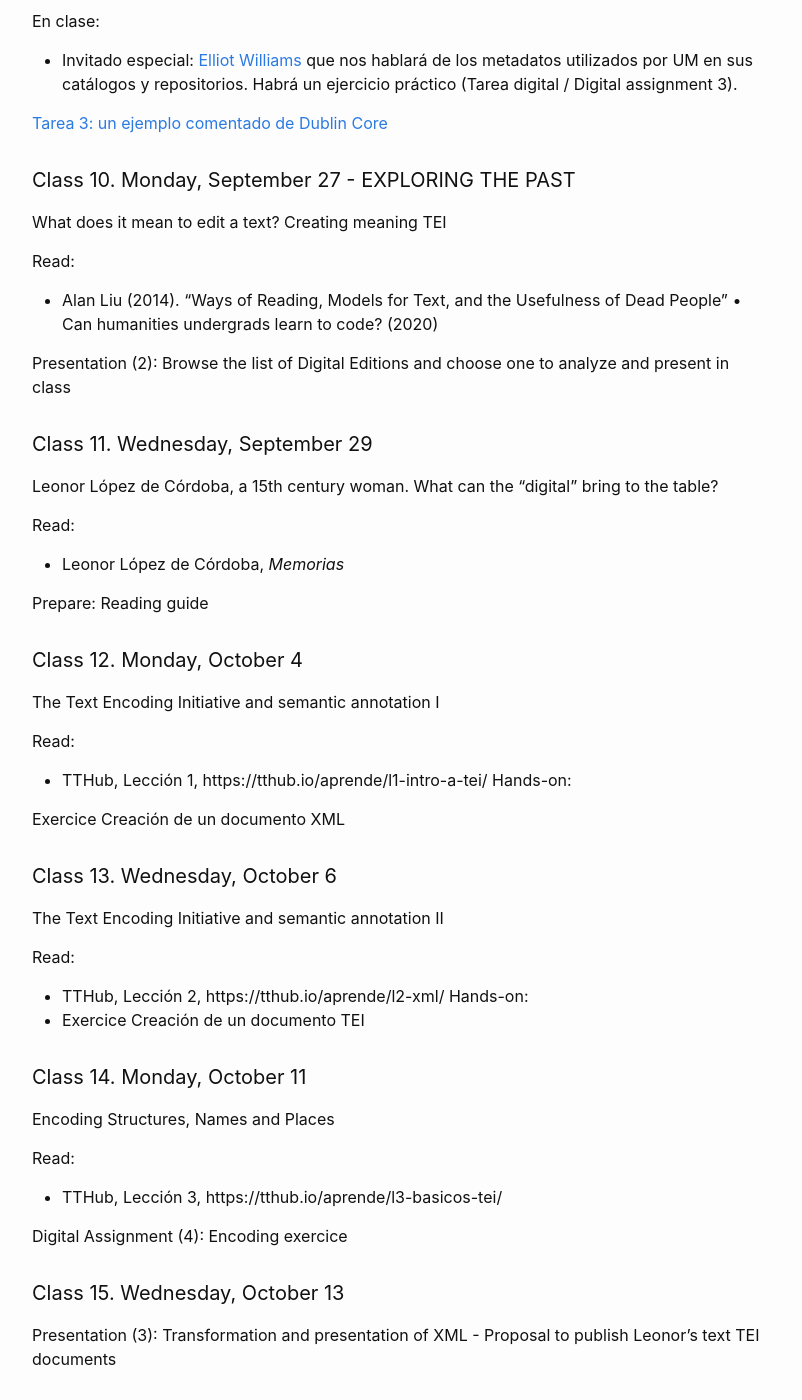
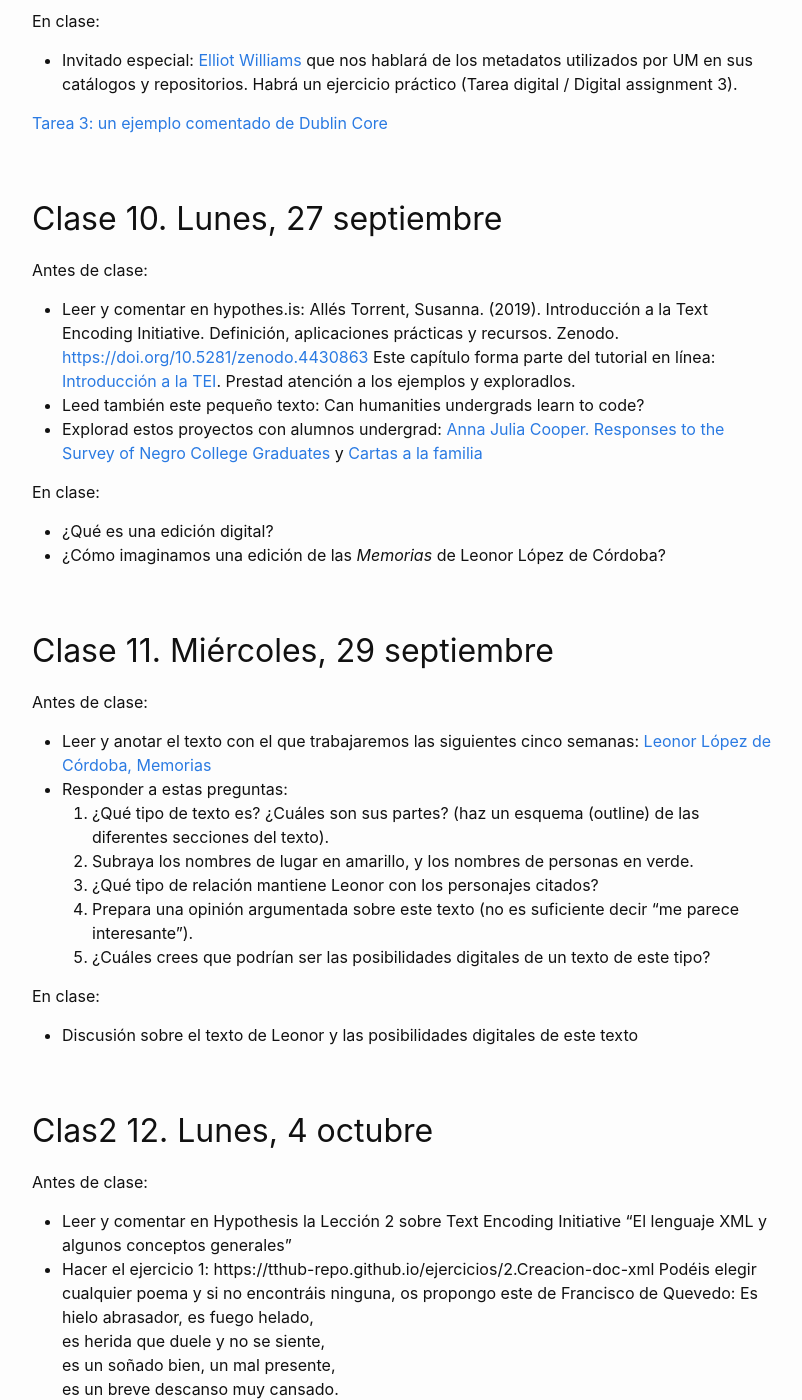
Before and after one commit to susannalles/SPA410, a Jekyll site: the page built from schedule.md, in a window 1280 px wide and 1400 px high, scrolled down 3410 px. Shown: the whole window, without its empty margins (238-1040 px from the left). Built offline with Jekyll 4.4.1, drawn with Linux system fonts in a browser that asks for light colours; some of the changed text lies outside the part shown.

Commit message:
Update schedule.md

```diff
--- a/schedule.md
+++ b/schedule.md
@@ -112,50 +112,84 @@ En clase:
 
 [Tarea 3: un ejemplo comentado de Dublin Core](https://susannalles.github.io/SPA410/ejercicios/tarea-3.html)
 
-#### Class 10. Monday, September 27 -  EXPLORING THE PAST
+## Clase 10. Lunes, 27 septiembre
 
-What does it mean to edit a text? Creating meaning TEI
+Antes de clase:
+* Leer y comentar en hypothes.is: Allés Torrent, Susanna. (2019). Introducción a la Text Encoding Initiative. Definición, aplicaciones prácticas y recursos. Zenodo. <https://doi.org/10.5281/zenodo.4430863> Este capítulo forma parte del tutorial en línea: [Introducción a la TEI](https://tthub.io/aprende/introduccion-a-tei/). Prestad atención a los ejemplos y exploradlos.
+* Leed también este pequeño texto: Can humanities undergrads learn to code?
+* Explorad estos proyectos con alumnos undergrad: [Anna Julia Cooper. Responses to the Survey of Negro College Graduates](https://alicer98.github.io/DIGIT-110-AJC-Survey/index.html) y [Cartas a la familia](https://familyletters.unl.edu/)
 
-Read:
-* Alan Liu (2014). “Ways of Reading, Models for Text, and the Usefulness of Dead People” • Can humanities undergrads learn to code? (2020)
+En clase:
+* ¿Qué es una edición digital?
+* ¿Cómo imaginamos una edición de las *Memorias* de Leonor López de Córdoba?
 
-Presentation (2): Browse the list of Digital Editions and choose one to analyze and present in class
+## Clase 11. Miércoles, 29 septiembre
 
-#### Class 11. Wednesday, September 29
+Antes de clase:
+* Leer y anotar el texto con el que trabajaremos las siguientes cinco semanas: [Leonor López de Córdoba, Memorias](https://cupola.gettysburg.edu/cgi/viewcontent.cgi?article=1005&context=oer)
+* Responder a estas preguntas:
+ 1. ¿Qué tipo de texto es? ¿Cuáles son sus partes? (haz un esquema (outline) de las diferentes secciones del texto).
+ 2. Subraya los nombres de lugar en amarillo, y los nombres de personas en verde.
+ 3. ¿Qué tipo de relación mantiene Leonor con los personajes citados?
+ 4. Prepara una opinión argumentada sobre este texto (no es suficiente decir "me parece interesante").
+ 5. ¿Cuáles crees que podrían ser las posibilidades digitales de un texto de este tipo?
 
-Leonor López de Córdoba, a 15th century woman. What can the “digital” bring to the table?
+En clase:
+* Discusión sobre el texto de Leonor y las posibilidades digitales de este texto
 
-Read:
-* Leonor López de Córdoba, *Memorias*
+## Clas2 12. Lunes, 4 octubre
 
-Prepare: Reading guide
+Antes de clase:
+* Leer y comentar en Hypothesis la Lección 2 sobre Text Encoding Initiative "El lenguaje XML y algunos conceptos generales"
+* Hacer el ejercicio 1: https://tthub-repo.github.io/ejercicios/2.Creacion-doc-xml Podéis elegir cualquier poema y si no encontráis ninguna, os propongo este de Francisco de Quevedo:
+Es hielo abrasador, es fuego helado,\
+es herida que duele y no se siente,\
+es un soñado bien, un mal presente,\
+es un breve descanso muy cansado.\
+Es un descuido que nos da cuidado,\
+un cobarde, con nombre de valiente,\
+un andar solitario entre la gente,\
+un amar solamente ser amado.\
+Es una libertad encarcelada,\
+que dura hasta el postrero parasismo,\
+enfermedad que crece si es curada.\
+Este es el niño Amor, este es su abismo.\
+¡Mirad cuál amistad tendrá con nada\
+el que en todo es contrario de sí mismo!\
 
-#### Class 12. Monday, October 4
+En clase:
+* Escucharemos vuestras presentaciones orales sobre un proyecto de edición digital
+* Resolveremos dudas sobre el lenguaje XML, las guías directrices de la TEI, y sobre el ejercicio.
 
-The Text Encoding Initiative and semantic annotation I
+[Presentación 2: Elección de un proyecto de edición digital, análisis y presentación en clase](https://susannalles.github.io/SPA410/ejercicios/presentacion-2.html)
 
-Read:
-* TTHub, Lección 1, https://tthub.io/aprende/l1-intro-a-tei/ Hands-on:
+## Clase 13. Miércoles, 6 octubre
 
-Exercice Creación de un documento XML
+Antes de clase:
+* Traer una carpeta con las imágenes para vuestro post sobre evaluación de un proyecto de edición digital
+* Leer y anotar la Lección 3 "[Estructura básica y elementos comunes de los documentos XML-TEI](https://zenodo.org/record/4446128#.YhAR5t9OmX1)"
+* Hacer dos ejercicios: "[Creación de un documento TEI](https://tthub-repo.github.io/ejercicios/3.Creacion-doc-tei)" y "[Codificación de la biografía de Catalina de Lancaster](https://tthub-repo.github.io/ejercicios/5.Codificacion-biografia)"
 
+En clase:
+* Discusión de vuestras anotaciones a la Lección 2 y 3 sobre XML y la estructura básica en XML-TEI
+* Resolución de dudas con los ejercicios XML-TEI
 
-#### Class 13. Wednesday, October 6
+## Clase 14. Lunes, 11 octubre
 
-The Text Encoding Initiative and semantic annotation II
+Antes de clase:
+https://www.youtube.com/watch?v=libZ2MV_CRI
+* Leed en diagonal (skim it) la siguiente unidad del proyecto TTHUB: en la web https://tthub.io/aprende/l4-guias/ o en pdf https://zenodo.org/record/4554709#.YV3kP6ApBz8 (Solo la “Introducción”)
+* Leer con atención la sección de "Prosa" o  bien en la web https://tthub.io/aprende/l5-tipologias/  o en el pdf https://zenodo.org/record/4555173#.YV3kBaApBz8 (el resto, "Poesía, drama, etc." es optativo, aunque os recomiendo la lectura también). :)
+* Descargad el archivo con el [texto de Leonor en texto plano](https://github.com/susannalles/SPA410/blob/main/Leonor/Leonor.txt) (.txt) e intentad hacer lo siguiente:
+ 1. Intenta crear un documento XML-TEI e incluir el texto de Leono. ¿Al interior de qué elemento debería ir situado?
+ 2. ¿Qué elementos estructurales tiene el texto? ¿Qué etiquetas o elementos TEI podríamos utilizar para marcarlos?
+ 3. ¿Qué elementos semánticos tiene el texto? ¿Cuáles crees que serían interesantes para este texto? ¿Qué elementos deberíamos utilizar para marcarlos?
+ 4. Piensa cómo podría ser una edición digital del texto de Leonor (trae una propuesta a clase, puede ser incluso un dibujo). Esta propuesta, algo más elaborada, es la que presentaréis el próximo miércoles.
 
-Read:
-* TTHub, Lección 2, https://tthub.io/aprende/l2-xml/ Hands-on:
-* Exercice Creación de un documento TEI
+En clase:
+* Discutiremos vuestros ejercicios
 
-#### Class 14. Monday, October 11
-
-Encoding Structures, Names and Places
-
-Read:
-* TTHub, Lección 3, https://tthub.io/aprende/l3-basicos-tei/
-
-Digital Assignment (4): Encoding exercice
+[Tarea 4: Codificación del texto de Leonor]
 
 #### Class 15. Wednesday, October 13
 
```
